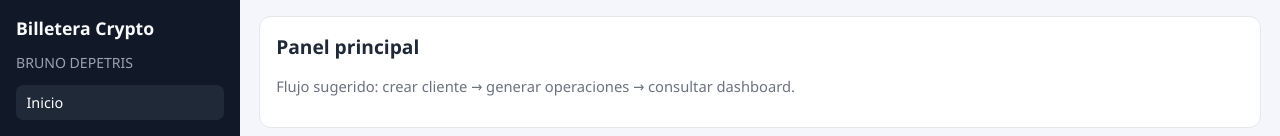
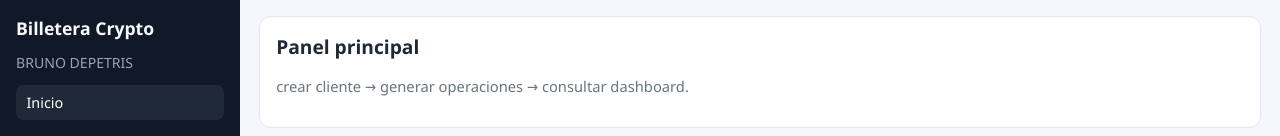
Before and after one commit to Bruno-Depetris/cryptowallet, a Vue app: page / in a window 1280 px wide. Shown: the top 136 px of the page. Built offline with nearby package versions, Linux system fonts and the light colour scheme; no server answers.

Commit message:
mejoras de codigo le sacamos comentarios

```diff
--- a/src/views/HomeView.vue
+++ b/src/views/HomeView.vue
@@ -2,7 +2,7 @@
   <div class="grid">
     <section class="card">
       <h2 class="title">Panel principal</h2>
-      <p class="muted">Flujo sugerido: crear cliente → generar operaciones → consultar dashboard.</p>
+      <p class="muted">crear cliente → generar operaciones → consultar dashboard.</p>
     </section>
 
     <section class="grid grid-2">
```
